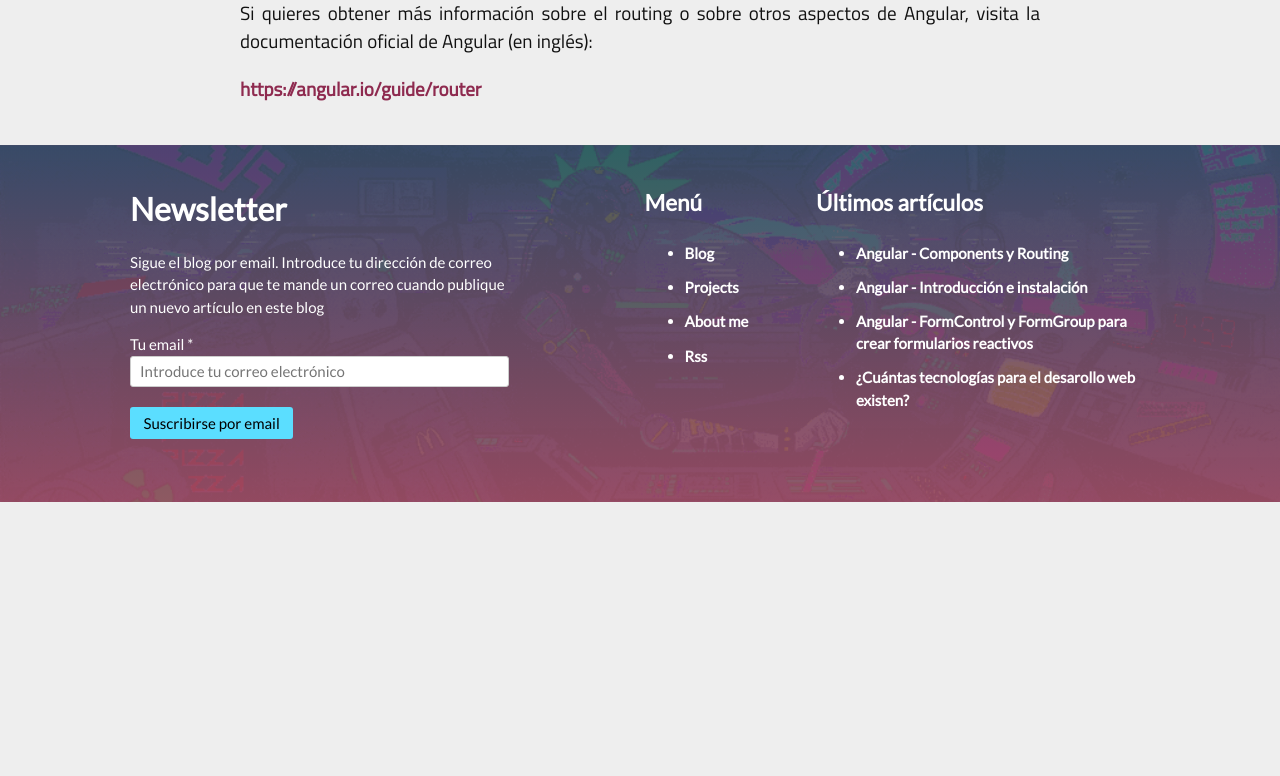
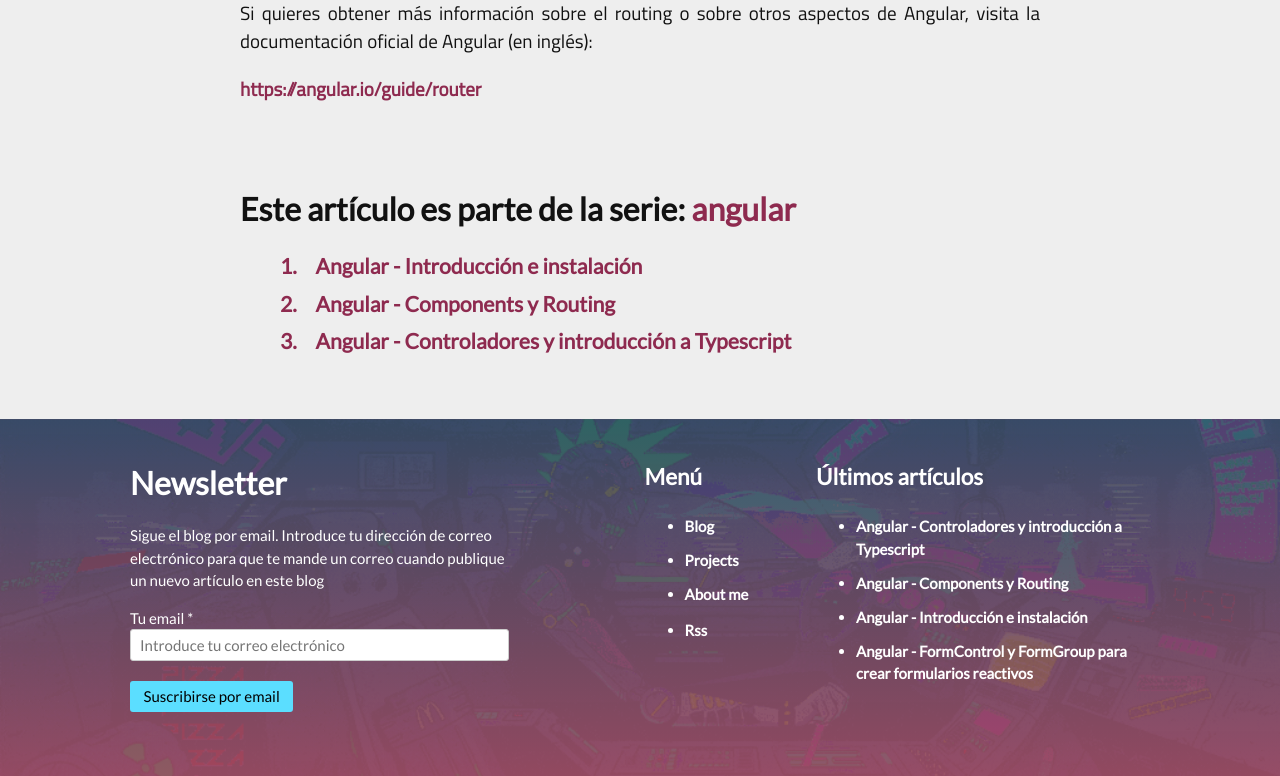
Before and after one commit to diegologs/frostqui.github.io, a Jekyll site: the page built from _posts/2018-05-16-angular-componentes-routing.md, in a window 1280 px wide and 1400 px high, scrolled down 6590 px. Shown: the part 624-1400 px from the top of the window. Built offline with Jekyll 4.4.1, drawn with Linux system fonts in a browser that asks for light colours; some web fonts are replaced; before the commit the page ends 7716 px from its top, so only the background shows below that; some of the changed lines change nothing that is shown.

Commit message:
Publicado nuevo artículo sobre la serie de Angular

````diff
--- a/_layouts/post.html
+++ b/_layouts/post.html
@@ -68,14 +68,14 @@ layout: default
 
   <div class="related">
 
-    <h2>Este artículo es parte de la serie de
-      <a href="{{site.baseurl}}/series/{{page.serie}}">{{page.serie}}</a>:</h2>
+    <h2>Este artículo es parte de la serie:
+      <a href="{{site.baseurl}}/series/{{page.serie}}">{{page.serie}}</a></h2>
     <ul>
       {% assign count = '0' %} {% assign idx = '0' %} {% for post in site.posts reversed %} {% if post.serie == page.serie %} {%
       capture count %}{{ count | plus: '1' }}{% endcapture %}
       <li>
         <h5>
-          <a class="related_post" href="{{post.url}}">{{count}}. {{post.title}}</a>
+          <a class="related_post" href="{{post.url}}">{{count}}. &ensp; {{post.title}}</a>
         </h5>
       </li>
 
--- /dev/null
+++ b/_posts/2018-05-29-angular-controladores-typescript.md
@@ -0,0 +1,159 @@
+---
+layout: post
+title: Angular - Controladores y introducción a Typescript
+meta: ¿Cómo crear formularios con Angular? Aprende como usar FormControl, FormGroup y FormBuilder en Angular
+description: CAMBIAR
+excerpt: No confundir con los controladores de AngularJS, estos son diferentes. Por controladores me refiero al archivo .ts que controla la vista y la lógica del componente. Además explico por encima los conceptos fundamentales de TypeScript
+title-page: Qué es Angular y cómo se instala
+image: angular-controllers
+lang: es
+tags: [Angular]
+serie: angular
+
+---
+
+## Introducción
+
+**IMPORTANTE** Con 'Controllers' no me refiero al mismo concepto que en AngularJS. Con controllers me refiero a los archivos .ts en sí, es decir a la lógica del componente. Aunque en realidad a estos archivos se les llama Component, yo los llamo controllers para no confundirlos con todo el componente en conjunto, es decir, a todos los archivos que componen dicho componente.
+
+## Controllers
+
+Los controladores se encargan de 'controlar' la vista. Es decir se encargan de atender los datos de la vista. Los controladores pueden especificar que datos se pueden mostrar en la vista, cuales no, y modificar sus propiedades así como los datos en sí, de tal forma que, en la vista, los datos se refrescan con la nueva información ya actualizada.
+
+Por ejemplo, imagina que tenemos un array de strings en los que guardamos cada nota que el usuario crea en nuestra aplicación de tomar notas. Si desde el controlador actualizamos el array de notas, y por ejemplo, añadimos un nuevo valor, automáticamente en la vista html, se refresca la parte de mostrar las notas con la nueva nota sin tener que actualizar la página.
+
+### Estructura de los controllers
+
+La estructura básica de los componentes la vimos por encima en [este artículo]({{site.baseurl}}/angular-componentes-routing). Si has creado el componente con angular cli, te habrás dado cuenta de que al comienzo importa **OnInit**, por ejemplo para el componente que he creado para mostrar una lista de items:
+
+```typescript
+import { Component, OnInit } from '@angular/core';
+
+@Component({
+  selector: 'app-item-list',
+  templateUrl: './item-list.component.html',
+  styleUrls: ['./item-list.component.css']
+})
+export class ItemListComponent implements OnInit {
+
+  constructor() { }
+
+  ngOnInit() {
+  }
+
+}
+
+```
+
+Y que dentro de la clase del controller, llama al método **ngOnInit()** vacío. Pues bien, todo lo que pongamos dentro de **ngOnInit()** se ejecutará justo al cargar
+la página que contiene el componente, es decir, se ejecuta al inicio.
+
+Pero también hay un método llamado **constructor()**, que también se ejecuta al cargar la página. El constructor también se utiliza para la inyección de dependencias.
+
+### ¿Qué diferencia hay entre ngOnInit() y el constructor()?
+
+Como otros lenguajes, typescript también tiene un constructor de clase, en este caso el constructor se ejecuta antes que el ngOnInit().
+Normalmente se usa el constructor para inicializar variables, y el ngOnInit para inicializar o ejecutar tareras que tienen que ver con Angular. Todo esto lo podemos poner directamente en el constructor y funcionaría de la misma manera, pero no está de más tener más separado el código para que sea más mantenible.
+
+## Sintaxis TypeScript
+
+<div class="center">
+    <img src="https://i.imgur.com/lpT6Mun.png" class="responsive-img center" alt="Logo de typescript">
+</div>
+
+Tipescript es un lenaguaje desarrollado y mantenido por Microsoft. Typescript extiende a Javascript, es decir, puedes insertar código JS dentro de archivos TS, que va a funcionar. Entre sus características, destacan:
+
+### Tipado estático
+
+Añade tipado estático a Javascript, es decir, puedes crear variables con un tipo fijado (string, números, etc). El tipado estático es opcional por lo que deja al desarrollador si quiere utilizarlos.
+
+Los tipos que vienen con typscript son:
+
+- boolean: (true/false)
+- number: integers, floats, Infinito y not a number
+- string: caractéres o lista de caracteres
+- []: Arrays of other types, like number[] or boolean[]
+- {}: Objeto literal
+- undefined
+
+Las ventajas que ofrece tener tipado estático son que el compilador detecta errores más fácilmente y el código es mantenible y menos propenso a tener errores.
+
+### Programación orientada a objetos con clases
+
+Para declarar las clases se utiliza la misma sintaxis que Javascript [ES6](https://developer.mozilla.org/es/docs/Web/JavaScript/Referencia/Classes), por ejemplo:
+
+```typescript
+export class Rectangle() {
+    private width:number:
+    private height:number;
+}
+```
+También he declarado dos atributos de clase (a diferencia de Javascript que no los puedes declarar directamente). Como pasa en otros lenguajes, aquí también se pueden declarar variables 'private' es decir, no se puede acceder a estas variables desde fuera de la clase en la que están declaradas
+
+Para crear funciones se hace igual que en ES6:
+
+```typescript
+calcArea() {
+    return this.height * this.width;
+  }
+```
+
+Para la herencia también se hace como en ES6:
+
+```typescript
+class Dog extends Animal {
+}
+```
+
+### Interfaces
+
+Igual que en Java, Typescript también tiene interfaces:
+
+```typescript
+interface Person {
+    firstName: string;
+    lastName: string;
+}
+```
+Obviamente el código Typescript se puede usar sin tener que usar Angular, ya que simplemente se compila a código Javascript entendible por todos los navegadores.
+
+El resto de cartacterísticas (por ejemplo los arrays) son exactamente igual que en ES6.
+
+## Inyección de dependencias
+
+<div class="center">
+    <img src="https://i.imgur.com/kL333mH.jpg" class="responsive-img center" alt="Logo de typescript">
+</div>
+
+Inyección de dependencias es un patrón de diseño orientado a objetos que se trata de suministrar las dependencias directamente a los objetos.
+
+Imagina que inicializamos las dependencias de una clase de la manera tradiccional:
+
+```java
+public Example() {
+    object_test = Factory.getObject();
+}
+```
+
+A la hora de testear esta clase es mucho más complicado porque si quieres comprobar la llamada a Factory o interceptarla no puedes, para ello lo que se hace es inicializar la dependencia directamente desde el **constructor**, de esta forma lo que conseguimos es que al testear la aplicación, podamos crear el objeto Factory desde fuera:
+
+```java
+public Example(OtherClass object) {
+    object_test = Factory.getObject();
+}
+```
+Una alternativa a este patrón es definir las dependencias desde los métodos Setters.
+
+Este código pertenece a Java, para hacerlo en Typescript tenemos que declarar las dependencias (previamente importadas al comienzo del archivo) en el constructor. Por ejemplo:
+
+```typescript
+constructor(itemService: ItemService)
+```
+
+En este caso dentro del ItemService tenemos que poner la anotación **@Injectable()**, esta anotación define que el servicio puede ser inyectado mediante inyección de dependencias.
+
+## Conclusiones
+
+Typescript suena muy diferente pero no deja de ser ES6 con unas cuantas cosas más. En mi opinión es un lenguaje en el que todo el mundo se siente cómodo porque es un poco una mezcla de Java y de Javascript. Como siempre, esto es una pequeña muestra de todo lo que Typescript puede ofrecer. Si te has quedado con las ganas de aprender más sobre Typescript visita su página oficial:
+
+[http://www.typescriptlang.org/index.html](http://www.typescriptlang.org/index.html)
--- a/css/index.css
+++ b/css/index.css
@@ -505,8 +505,12 @@ footer a {
 }
 
 .related {
-  margin-top: 60px;
+  margin-top: 40px;
   margin-bottom: 60px;
+}
+
+.related ul{
+  list-style: none;
 }
 
 /*  ------ OTHER PAGES ------*/
````
